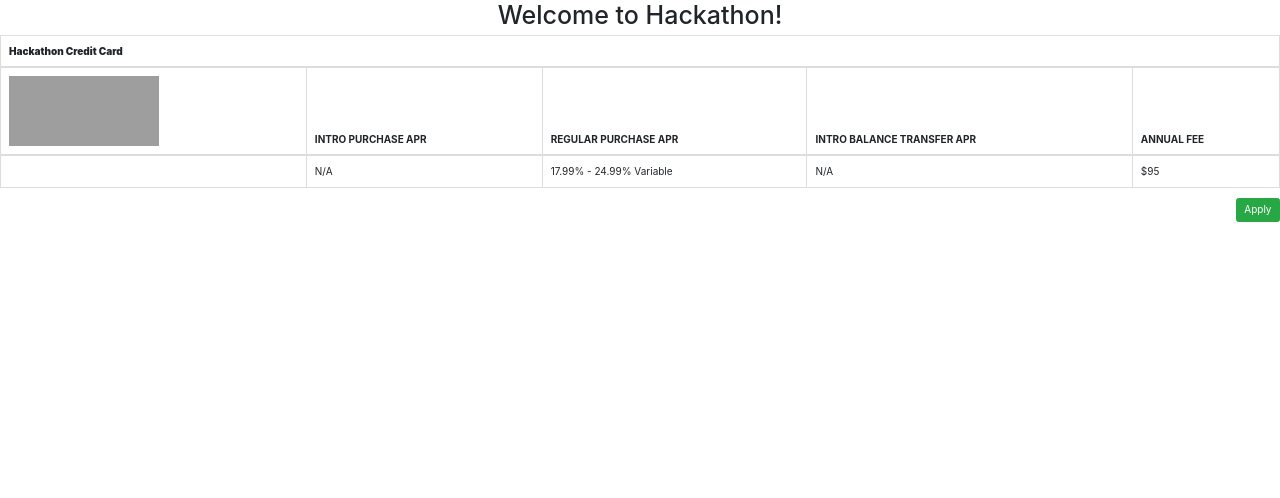
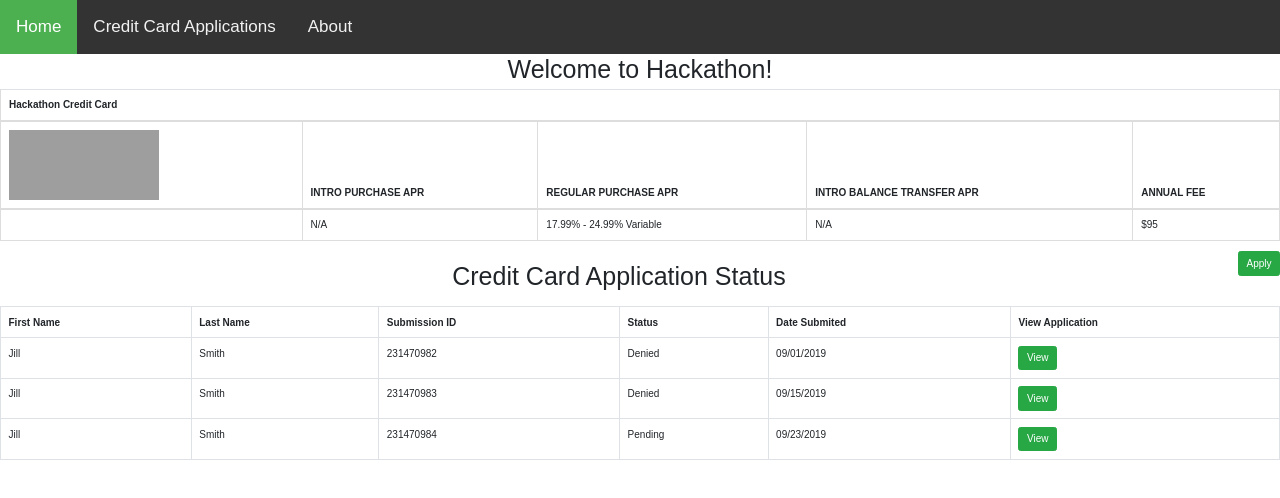
Before and after one commit to ewcurtis/Hackathon, an Angular app in the folder Hackathon/: page /home in a window 1280 px wide. Shown: the top 498 px of the page. Built offline with nearby package versions, Linux system fonts and the light colour scheme; grey boxes are pictures that could not be loaded.

Commit message:
Added a nav bar

```diff
--- a/Hackathon/src/app/app.component.html
+++ b/Hackathon/src/app/app.component.html
@@ -1,11 +1,57 @@
 <!--The content below is only a placeholder and can be replaced.-->
-<div style="text-align:center">
-  <h1>
-    Welcome to {{ title }}!
-  </h1>
 
-</div>
+<head>
+  <meta name="viewport" content="width=device-width, initial-scale=1">
+  <style>
+    body {
+      margin: 0;
+      font-family: Arial, Helvetica, sans-serif;
+    }
 
+    .topnav {
+      overflow: hidden;
+      background-color: #333;
+    }
 
+    .topnav a {
+      float: left;
+      color: #f2f2f2;
+      text-align: center;
+      padding: 14px 16px;
+      text-decoration: none;
+      font-size: 17px;
+    }
+
+    .topnav a:hover {
+      background-color: #ddd;
+      color: black;
+    }
+
+    .topnav a.active {
+      background-color: #4CAF50;
+      color: white;
+    }
+  </style>
+</head>
+
+<body>
+
+  <div class="topnav">
+    <a class="active" href="#home">Home</a>
+    <a href="#news">Credit Card Applications</a>
+    <a href="#about">About</a>
+  </div>
+
+  <div style="padding-left:16px">
+  </div>
+
+  <div style="text-align:center">
+    <h1>
+      Welcome to {{ title }}!
+    </h1>
+
+  </div>
 
   <router-outlet></router-outlet>
+  <app-status></app-status>
+</body>
```
